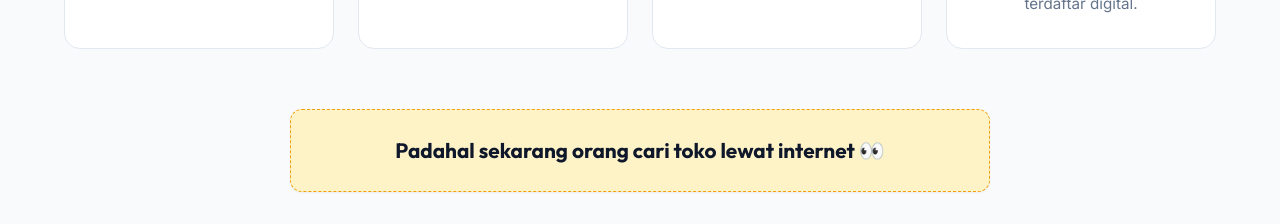
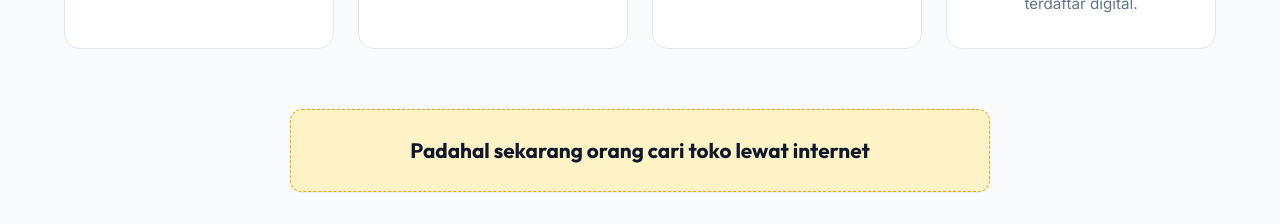
Before and after one commit to nugikramadhan11/tokoku-digital, a React (Vite) app: page / in a window 1280 px wide. Shown: the part 1320-1544 px from the top of the page. Built offline with nearby package versions, Linux system fonts and the light colour scheme.

Commit message:
fix this

```diff
--- a/src/App.tsx
+++ b/src/App.tsx
@@ -449,7 +449,7 @@ function App() {
 
           <div className="problem-footer">
             <p className="problem-footer-text">
-              Padahal sekarang orang cari toko lewat internet 👀
+              Padahal sekarang orang cari toko lewat internet
             </p>
           </div>
         </div>
```
